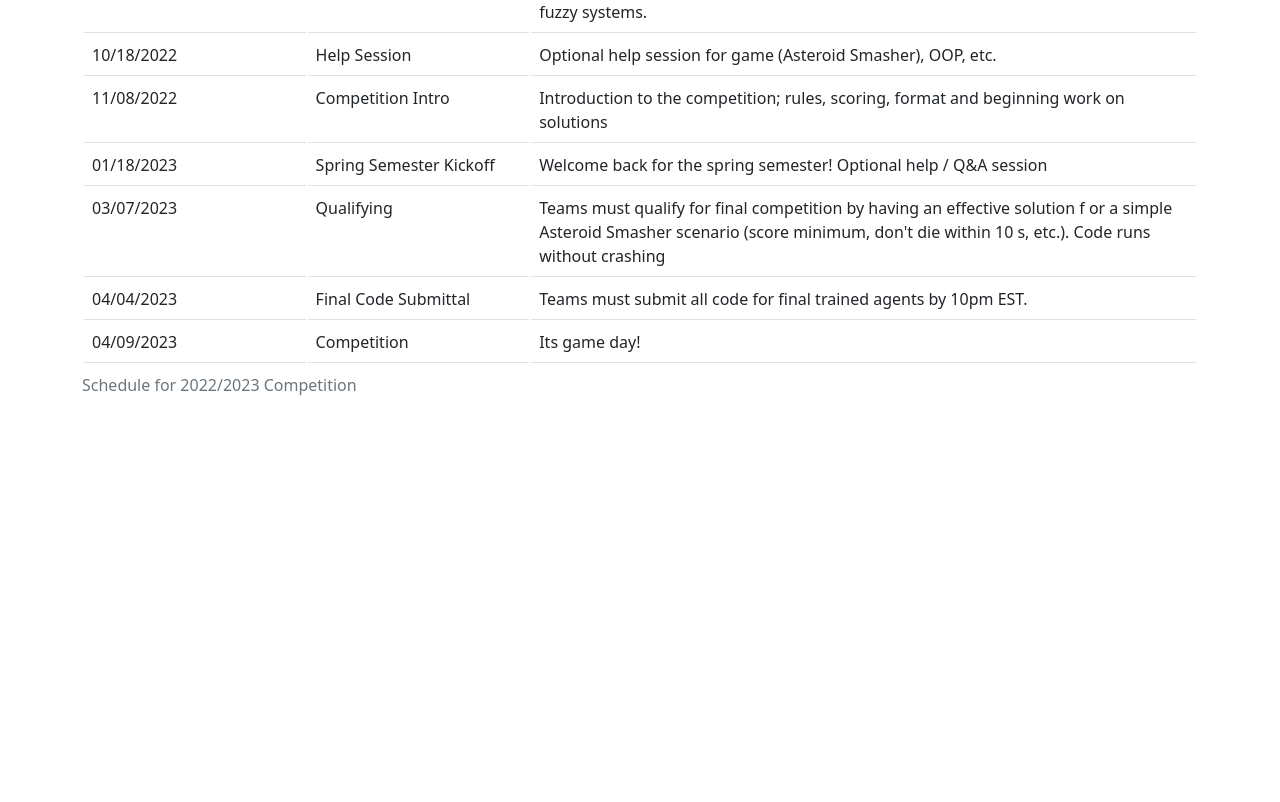
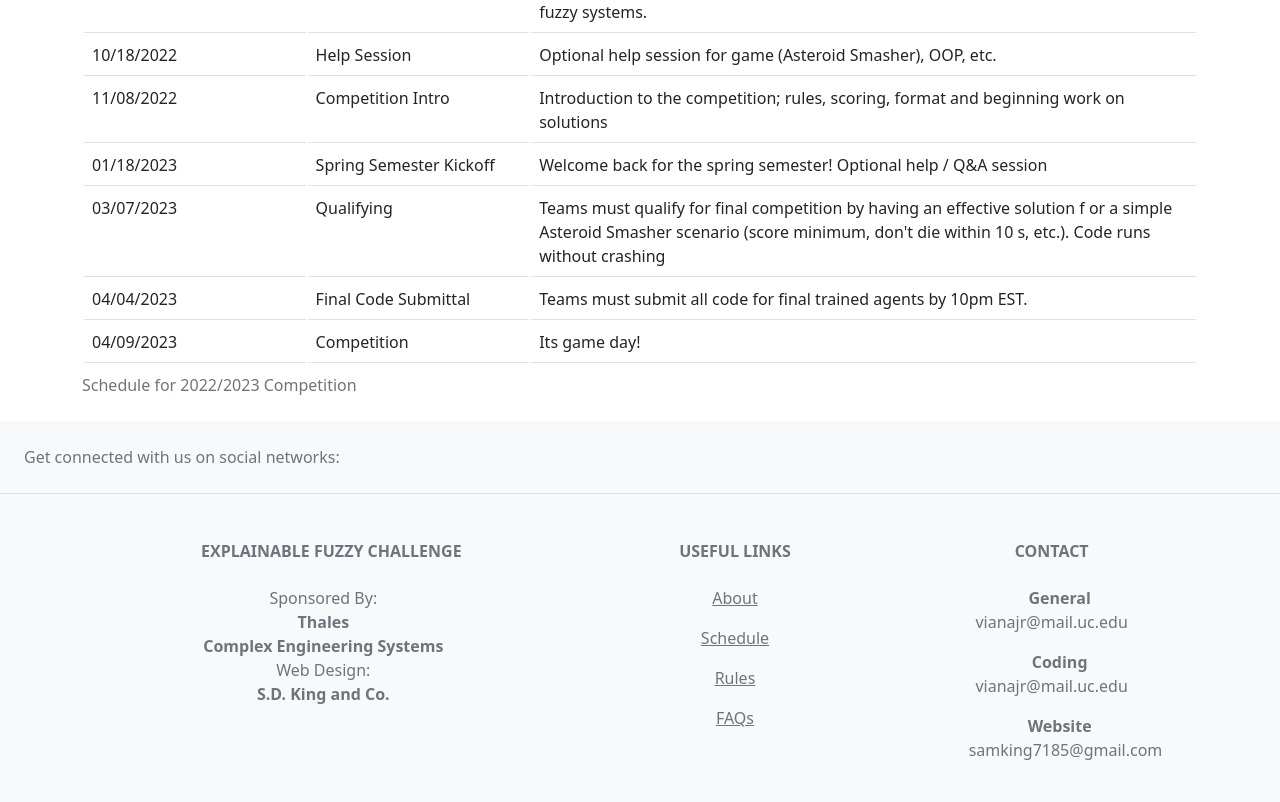
Before and after one commit to samking7185/XFC_Website, a plain HTML site: page schedule.html in a window 1280 px wide. Shown: the part 486-1288 px from the top of the page. Before the commit the page ends 907 px from the top, so only its background shows below. Drawn offline with nearby package versions, Linux system fonts and the light colour scheme.

Commit message:
Built footer for schedule page

```diff
--- a/schedule.html
+++ b/schedule.html
@@ -112,8 +112,101 @@
             </tr>
           </tbody>
         </table>
+      </div>
+
+      <!-- Footer -->
+<footer class="text-center text-lg-start bg-light text-muted">
+  <!-- Section: Social media -->
+  <section
+    class="d-flex justify-content-center justify-content-lg-between p-4 border-bottom"
+  >
+    <!-- Left -->
+    <div class="me-5 d-none d-lg-block">
+      <span>Get connected with us on social networks:</span>
+    </div>
+    <!-- Left -->
+
+    <!-- Right -->
+    <div>
+      <a href="" class="me-4 text-reset">
+        <i class="fab fa-facebook-f"></i>
+      </a>
+      <a href="" class="me-4 text-reset">
+        <i class="fab fa-twitter"></i>
+      </a>
+      <a href="" class="me-4 text-reset">
+        <i class="fab fa-google"></i>
+      </a>
+      <a href="" class="me-4 text-reset">
+        <i class="fab fa-instagram"></i>
+      </a>
+      <a href="" class="me-4 text-reset">
+        <i class="fab fa-linkedin"></i>
+      </a>
+      <a href="" class="me-4 text-reset">
+        <i class="fab fa-github"></i>
+      </a>
+    </div>
+    <!-- Right -->
+  </section>
+  <!-- Section: Social media -->
+
+  <!-- Section: Links  -->
+  <section class="">
+    <div class="container text-center text-md-start mt-5">
+      <!-- Grid row -->
+      <div class="row mt-2">
+        <!-- Grid column -->
+        <div class="col-md-4 col-lg-4 col-xl-4 mx-auto mb-4 text-center">
+          <!-- Content -->
+          <h6 class="text-uppercase fw-bold mb-4">
+            <i class="fas fa-gem me-3"></i>Explainable Fuzzy Challenge
+          </h6>
+          <p>
+            Sponsored By:<br>
+            <strong>Thales</strong><br>
+            <strong>Complex Engineering Systems</strong><br>
+            Web Design: <br>
+            <strong>S.D. King and Co.</strong>
+
+          </p>
         </div>
+        <!-- Grid column -->
+
+        <!-- Grid column -->
+        <div class="col-md-3 col-lg-2 col-xl-2 mx-auto mb-4 text-center">
+          <!-- Links -->
+          <h6 class="text-uppercase fw-bold mb-4">
+            Useful links
+          </h6>
+          <p>
+            <a href="about.html" class="text-reset">About</a>
+          </p>
+          <p>
+            <a href="schedule.html" class="text-reset">Schedule</a>
+          </p>
+          <p>
+            <a href="rules.html" class="text-reset">Rules</a>
+          </p>
+          <p>
+            <a href="FAQ.html" class="text-reset">FAQs</a>
+          </p>
+        </div>
+        <!-- Grid column -->
+
+        <div class="col-md-3 col-lg-2 col-xl-2 mx-auto mb-4 text-center">
+          <h6 class="text-uppercase fw-bold mb-4">
+            Contact
+          </h6>
+          <p><i class="fas fa-home me-3"></i> <strong>General </strong>vianajr@mail.uc.edu</p>
+          <p><i class="fas fa-home me-3"></i> <strong>Coding </strong>vianajr@mail.uc.edu</p>
+          <p><i class="fas fa-home me-3"></i> <strong>Website </strong>samking7185@gmail.com</p>
+        </div>
+      </div>
     </div>
+  </section>
+</footer>
+<!-- Footer -->
     <script src="https://cdn.jsdelivr.net/npm/bootstrap@5.2.0-beta1/dist/js/bootstrap.bundle.min.js" integrity="sha384-pprn3073KE6tl6bjs2QrFaJGz5/SUsLqktiwsUTF55Jfv3qYSDhgCecCxMW52nD2" crossorigin="anonymous"></script>
   </body>
 </html>
```
